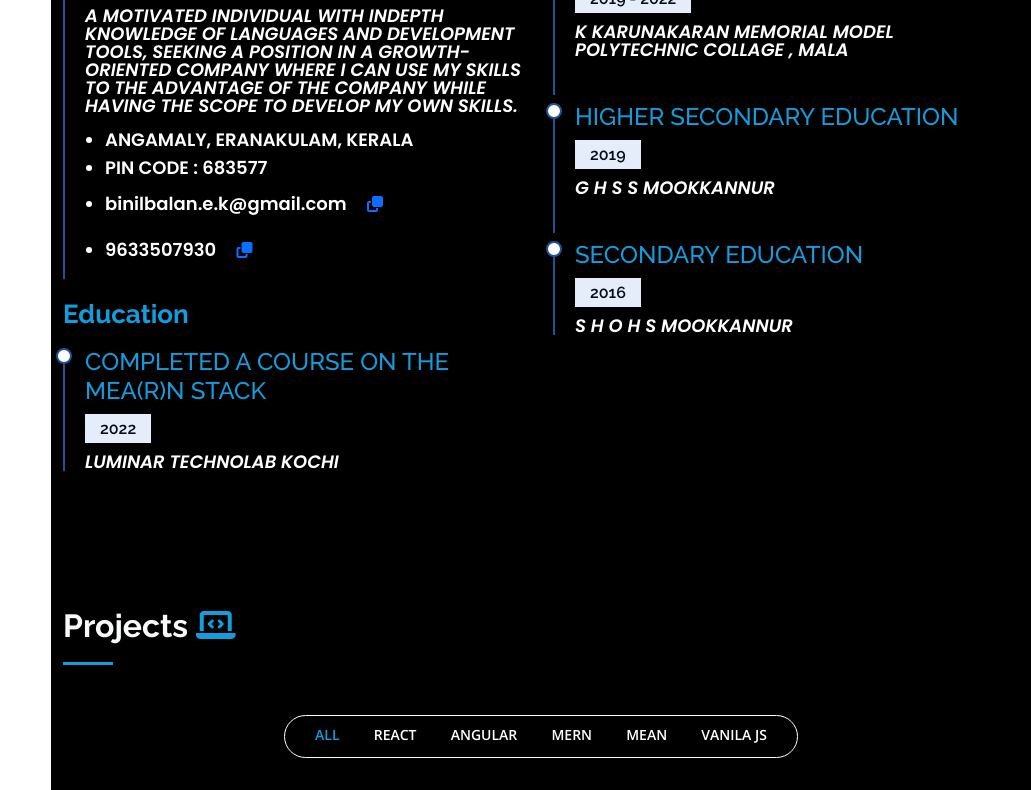
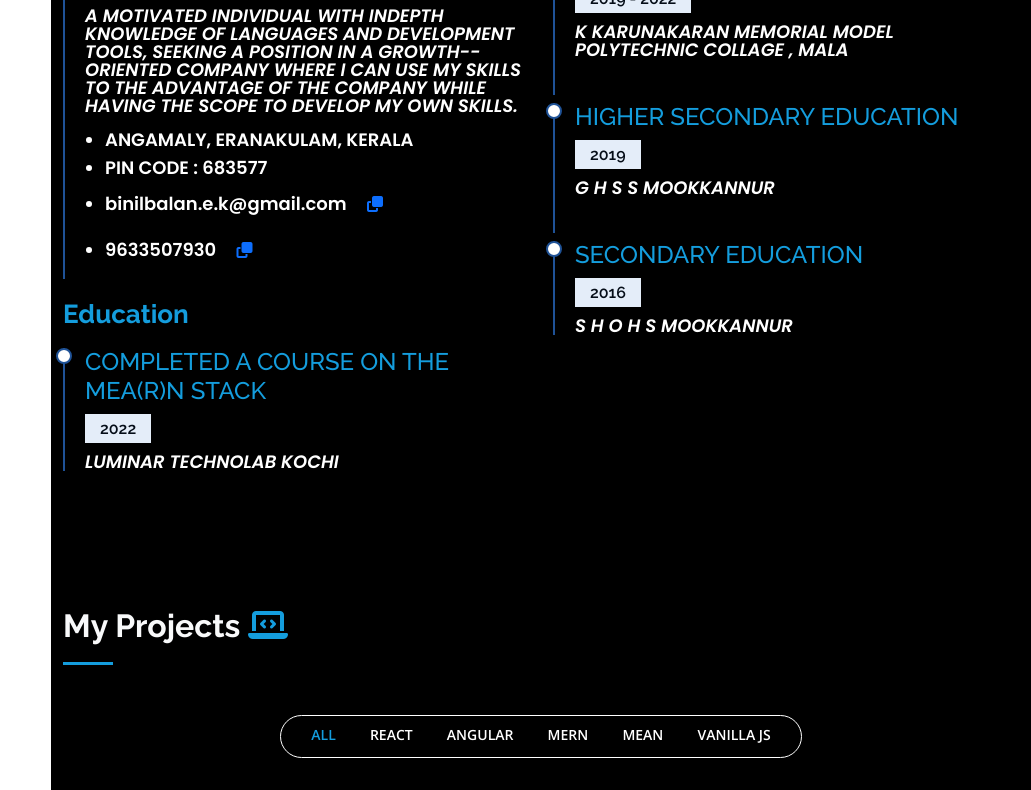
Before and after one commit to BINIL-BALAN/Binil-portfolio, a plain HTML site: page index.html in a window 1280 px wide. Shown: the part 2275-3065 px from the top of the page, without its empty margins (249-1280 px from the left). Drawn offline with nearby package versions, Linux system fonts and the light colour scheme.

Commit message:
edited about,projects in index.html ( 08-05-2023 )

```diff
--- a/index.html
+++ b/index.html
@@ -92,9 +92,9 @@
         <div class="section-title">
           <h2 class="about-heading">About <i class="bx bx-user blue"></i></h2>
           <p class="text-justify p-2">
-            Hi, I'm Binil, and I come from Angamaly, Ernakulam, Kerala. After completing my Diploma in Computer
+            Hi, I'm Binil, and I live in Angamaly, Ernakulam, Kerala. After completing my Diploma in Computer
             Engineering, I pursued my passion for coding and became a self-taught full stack developer. I specialize in
-            developing websites using MERN and MEAN stacks, and you can find my projects listed <a href='#'>here</a>.
+            developing websites using MERN and MEAN stacks, and you can find my projects listed <a href='#portfolio'>here</a>.
           </p>
         </div>
 
@@ -352,7 +352,7 @@
                 <em>
                   A motivated individual with in­depth knowledge of
                   languages and development tools, seeking a position in
-                  a growth­oriented company where I can use my skills to
+                  a growth-­oriented company where I can use my skills to
                   the advantage of the company while having the scope
                   to develop my own skills.
                 </em>
@@ -415,7 +415,7 @@
     <section id="portfolio" class="portfolio section-bg">
       <div class="container">
         <div class="section-title">
-          <h2 class="text-light">Projects <i class="fa-solid fa-laptop-code blue"></i></h2>
+          <h2 class="text-light">My Projects <i class="fa-solid fa-laptop-code blue"></i></h2>
           <p> </p>
         </div>
 
@@ -427,7 +427,7 @@
               <li data-filter=".filter-angular">Angular</li>
               <li data-filter=".filter-mern">MERN</li>
               <li data-filter=".filter-mean">MEAN</li>
-              <li data-filter=".filter-vanila">Vanila js</li>
+              <li data-filter=".filter-vanila">Vanilla  js</li>
             </ul>
           </div>
         </div>
```
